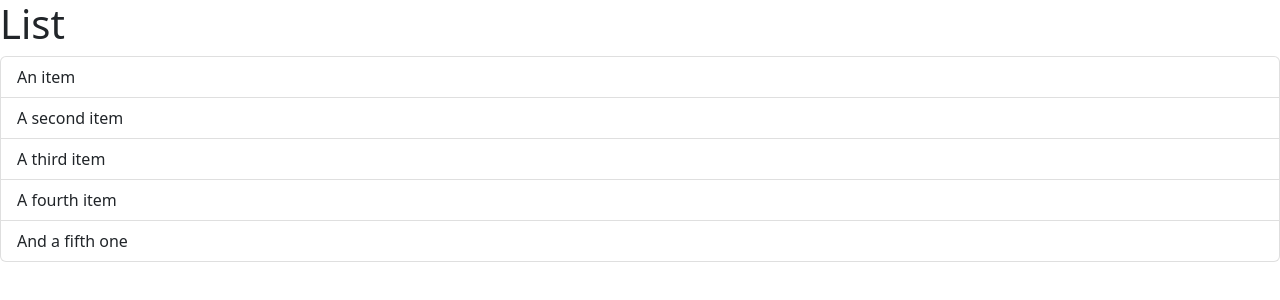
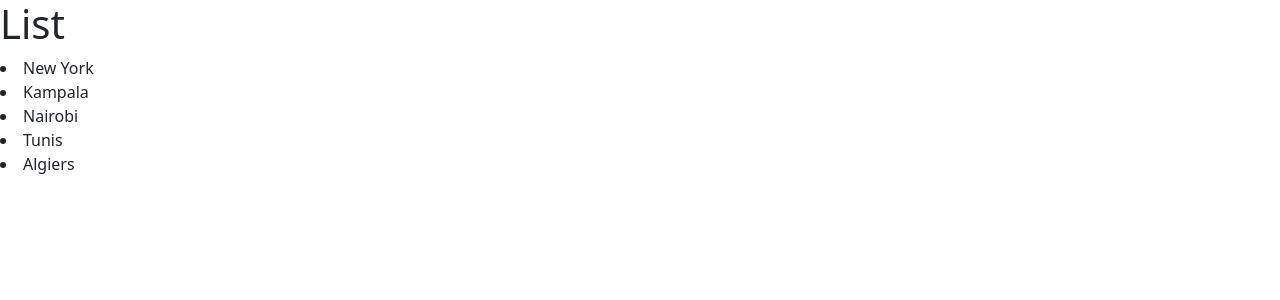
Before and after one commit to Sheddiey/ReactC, a React (Vite) app in the folder React/react-app/: page / in a window 1280 px wide. Shown: the top 300 px of the page. Built offline with nearby package versions, Linux system fonts and the light colour scheme.

Commit message:
rendering lists

```diff
--- a/React/react-app/src/App.tsx
+++ b/React/react-app/src/App.tsx
@@ -6,18 +6,17 @@
   //JSx : JavaScript XML
   //return <div><Message></Message></div>;
   //return <div><ListGroup></ListGroup></div>
+  const items = ["New York", "Kampala", "Nairobi", "Tunis", "Algiers"];
+
   return (
     //a better way is to use fragments instead of a div element
     <>
       <h1>List</h1>
-      <ul className="list-group">
-        <li className="list-group-item">An item</li>
-        <li className="list-group-item">A second item</li>
-        <li className="list-group-item">A third item</li>
-        <li className="list-group-item">A fourth item</li>
-        <li className="list-group-item">And a fifth one</li>
-      </ul>
-    </> );//parenthesis to spread jsx into multiple lines
+      {items.map((item) => (
+        <li key={item}>{item}</li>
+      ))}
+    </>
+  ); //parenthesis to spread jsx into multiple lines
 }
 
 export default App;
```
